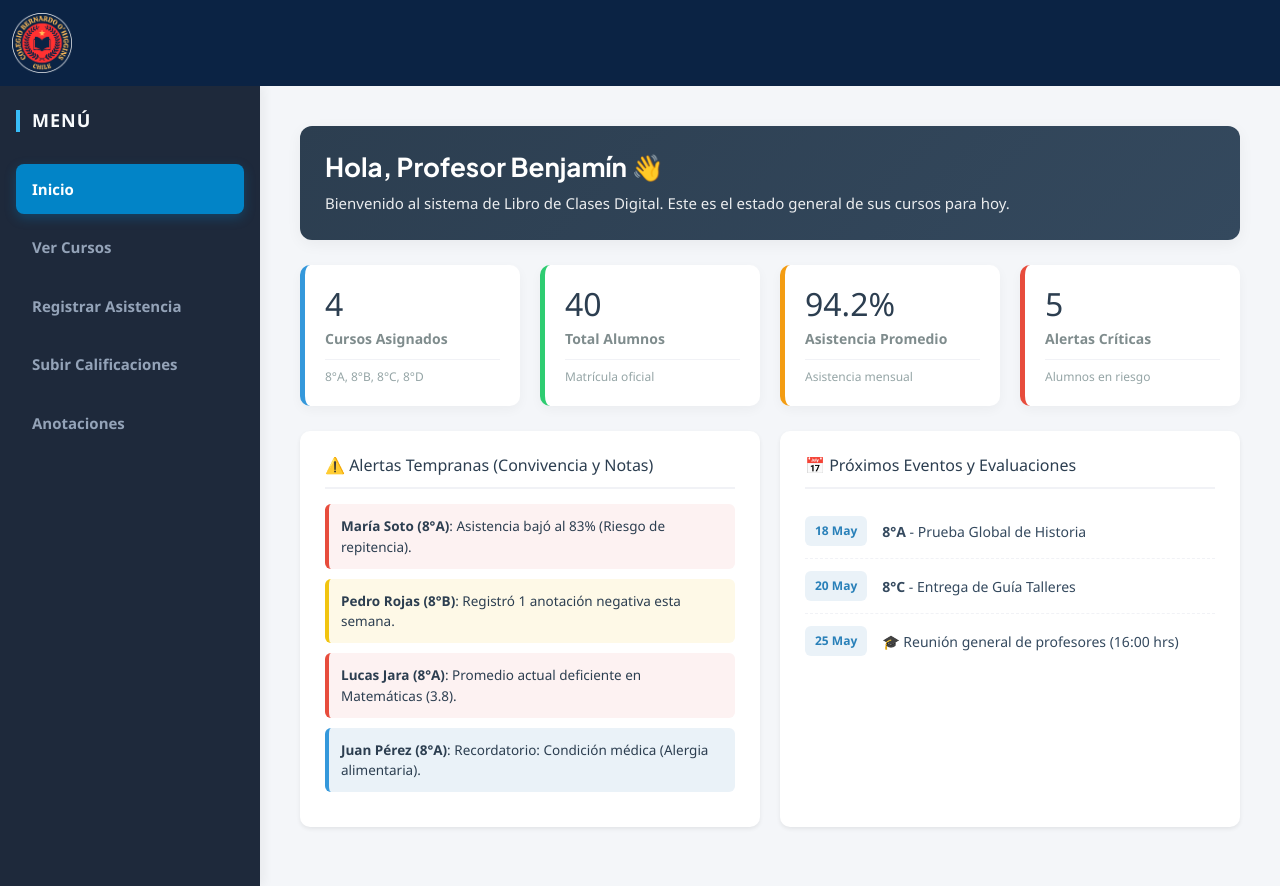
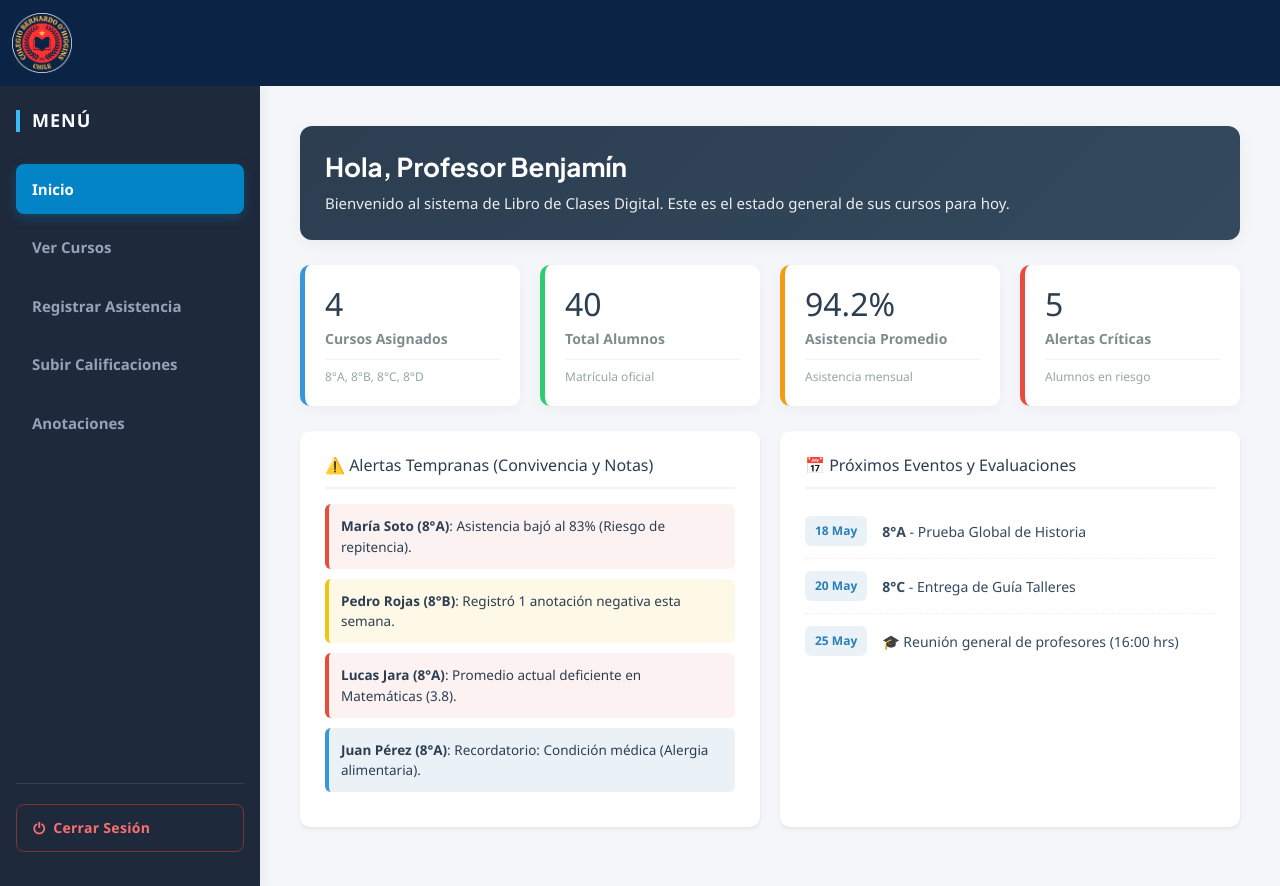
Before and after one commit to puliv/colegio-frontend, a React (Vite) app: page /dashboard in a window 1280 px wide. Built offline with nearby package versions, Linux system fonts and the light colour scheme.

Commit message:
feat: login con credenciales y cerrar sesión funcional con navegación a login

```diff
--- a/src/pages/Cursos.jsx
+++ b/src/pages/Cursos.jsx
@@ -1,16 +1,21 @@
-// src/components/Cursos.jsx
 import { useState } from "react";
 import { cursos } from "../data/datos";
 import "../styles/cursos.css";
 
 function Cursos() {
+    // Inicializa con el ID del primer curso de la lista
     const [cursoSeleccionado, setCursoSeleccionado] = useState(cursos[0]?.id);
 
-    const cursoActivo = cursos.find(c => c.id === Number(cursoSeleccionado));
+    // Encuentra el curso activo comparando los IDs de forma segura como Texto
+    const cursoActivo = cursos.find(
+        (c) => String(c.id) === String(cursoSeleccionado)
+    );
 
-    // Ordenar alumnos alfabéticamente por Apellido Paterno para la lista
-    const alumnosOrdenados = cursoActivo
-        ? [...cursoActivo.alumnos].sort((a, b) => a.apellidoPaterno.localeCompare(b.apellidoPaterno))
+    // Ordena alfabéticamente a los alumnos por Apellido Paterno
+    const alumnosOrdenados = cursoActivo?.alumnos
+        ? [...cursoActivo.alumnos].sort((a, b) =>
+                a.apellidoPaterno.localeCompare(b.apellidoPaterno)
+            )
         : [];
 
     return (
@@ -18,8 +23,9 @@ function Cursos() {
             <h2>Nómina Oficial de Cursos</h2>
             <p>Seleccione un curso del menú para desplegar la lista de alumnos.</p>
 
+            {/* Barra superior de pestañas */}
             <div className="selector-bar">
-                {cursos.map(curso => (
+                {cursos && cursos.map(curso => (
                     <button
                         key={curso.id}
                         className={`btn-tab ${cursoSeleccionado === curso.id ? "active" : ""}`}
@@ -30,7 +36,8 @@ function Cursos() {
                 ))}
             </div>
 
-            {cursoActivo && (
+            {/* Renderizado condicional de la tabla si existe el curso */}
+            {cursoActivo ? (
                 <div className="tabla-contenedor">
                     <div className="tabla-header-info">
                         <h3>Alumnos del {cursoActivo.nombre}</h3>
@@ -61,6 +68,10 @@ function Cursos() {
                         </tbody>
                     </table>
                 </div>
+            ) : (
+                <div className="alert alert-warning text-center">
+                    No se encontraron alumnos o no se ha seleccionado un curso válido.
+                </div>
             )}
         </div>
     );
--- a/src/pages/Dashboard.jsx
+++ b/src/pages/Dashboard.jsx
@@ -1,18 +1,22 @@
-// src/pages/Dashboard.jsx (Sección de Inicio)
 import { useState } from "react";
+import { useNavigate } from "react-router-dom"; // 👈 Import agregado
 import "../styles/Dashboard.css";
 import Cursos from "./Cursos";
-import Asistencia from "./Asistencia";
-import Calificaciones from "./Calificaciones";
-import Anotaciones from "./Anotaciones";
 
 function Dashboard() {
     const nombreProfesor = "Benjamín";
     const [seccion, setSeccion] = useState("inicio");
+    const navigate = useNavigate();
+
+    const handleLogout = () => {
+        navigate("/");
+    };
 
     return (
         <div className="dashboard-container">
+            {/* --- MENÚ LATERAL (SIDEBAR) --- */}
             <div className="sidebar">
+                <div className="sidebar-top">
                     <h2 className="sidebar-title">Menú</h2>
                     <button onClick={() => setSeccion("inicio")} className={seccion === "inicio" ? "active" : ""}>Inicio</button>
                     <button onClick={() => setSeccion("cursos")} className={seccion === "cursos" ? "active" : ""}>Ver Cursos</button>
@@ -21,19 +25,24 @@ function Dashboard() {
                     <button onClick={() => setSeccion("anotaciones")} className={seccion === "anotaciones" ? "active" : ""}>Anotaciones</button>
                 </div>
 
+                <div className="sidebar-footer">
+                    <button onClick={handleLogout} className="btn-logout">
+                        Cerrar Sesión
+                    </button>
+                </div>
+            </div>
+
+            {/* --- CONTENIDO PRINCIPAL DERECHO --- */}
             <div className="dashboard-content">
 
-                {/* --- SECCIÓN INICIO CON ESTADÍSTICAS --- */}
                 {seccion === "inicio" && (
                     <div className="inicio-container">
 
-                        {/* Tarjeta de Bienvenida */}
                         <div className="welcome-card">
-                            <h1>Hola, Profesor {nombreProfesor} 👋</h1>
+                            <h1>Hola, Profesor {nombreProfesor}</h1>
                             <p>Bienvenido al sistema de Libro de Clases Digital. Este es el estado general de sus cursos para hoy.</p>
                         </div>
 
-                        {/* Contenedor de Tarjetas Estadísticas (Métricas Globales) */}
                         <div className="stats-grid">
                             <div className="stat-box azul">
                                 <h3>4</h3>
@@ -57,10 +66,8 @@ function Dashboard() {
                             </div>
                         </div>
 
-                        {/* Panel de Alertas Tempranas e Información del Día */}
                         <div className="dashboard-panels-grid">
 
-                            {/* Panel Izquierdo: Alertas de Alumnos */}
                             <div className="panel-box shadow-sm">
                                 <h3>⚠️ Alertas Tempranas (Convivencia y Notas)</h3>
                                 <ul className="alert-list">
@@ -79,7 +86,6 @@ function Dashboard() {
                                 </ul>
                             </div>
 
-                            {/* Panel Derecho: Próximos Eventos / Calendario Escolar */}
                             <div className="panel-box shadow-sm">
                                 <h3>📅 Próximos Eventos y Evaluaciones</h3>
                                 <ul className="event-list">
@@ -97,17 +103,15 @@ function Dashboard() {
                                     </li>
                                 </ul>
                             </div>
-
                         </div>
 
                     </div>
                 )}
 
-                {/* Renderizado de los demás microservicios */}
                 {seccion === "cursos" && <Cursos />}
-                {seccion === "asistencia" && <Asistencia />}
-                {seccion === "calificaciones" && <Calificaciones />}
-                {seccion === "anotaciones" && <Anotaciones />}
+                {seccion === "asistencia" && <div><h2>Sección Asistencia (En desarrollo)</h2></div>}
+                {seccion === "calificaciones" && <div><h2>Sección Calificaciones (En desarrollo)</h2></div>}
+                {seccion === "anotaciones" && <div><h2>Sección Anotaciones (En desarrollo)</h2></div>}
 
             </div>
         </div>
--- a/src/pages/Login.jsx
+++ b/src/pages/Login.jsx
@@ -1,3 +1,4 @@
+import { useState } from "react";
 import { useNavigate } from "react-router-dom";
 
 import 'bootstrap/dist/css/bootstrap.min.css';
@@ -6,12 +7,27 @@ import '../styles/Login.css';
 import logoColegio from "../assets/logo-colegio.png";
 
 function Login() {
+    const navigate = useNavigate();
 
-    const navigate = useNavigate();
+    // Estados para controlar los inputs y errores
+    const [email, setEmail] = useState("");
+    const [password, setPassword] = useState("");
+    const [error, setError] = useState("");
 
     const handleSubmit = (e) => {
         e.preventDefault();
-        navigate("/dashboard");
+
+        // Credenciales oficiales asignadas
+        const correoValido = "benjamin.profesor@cbohiggins.cl";
+        const contrasenaValida = "benja2026";
+
+        // Validación limpiando espacios y asegurando minúsculas en el email
+        if (email.toLowerCase().trim() === correoValido && password === contrasenaValida) {
+            setError("");
+            navigate("/dashboard");
+        } else {
+            setError("Credenciales incorrectas. Por favor, intente de nuevo.");
+        }
     };
 
     return (
@@ -19,50 +35,55 @@ function Login() {
 
             {/* HEADER */}
             <div className="login-header">
-
                 <img
                     src={logoColegio}
                     alt="Logo Colegio"
                     className="logo"
                 />
-
                 <h1>Colegio Bernardo O’Higgins</h1>
-
                 <h3 className="login-slogan">
                     Optimización administrativa para la gestión docente
                 </h3>
-
             </div>
 
             {/* LOGIN */}
             <div className="login-card">
-
                 <h2 className="login-title">
                     Iniciar Sesión
                 </h2>
 
                 <form onSubmit={handleSubmit} className="login-form">
 
+                    {/* Mensaje de error dinámico */}
+                    {error && (
+                        <div className="alert alert-danger text-center py-2 mb-3" role="alert" style={{ fontSize: '14px' }}>
+                            {error}
+                        </div>
+                    )}
+
                     <input
                         type="email"
                         className="form-control mb-3"
                         placeholder="Correo"
+                        value={email}
+                        onChange={(e) => setEmail(e.target.value)}
+                        required
                     />
 
                     <input
                         type="password"
                         className="form-control mb-3"
                         placeholder="Contraseña"
+                        value={password}
+                        onChange={(e) => setPassword(e.target.value)}
+                        required
                     />
 
-                    <button className="btn login-button">
+                    <button type="submit" className="btn login-button w-100">
                         Ingresar
                     </button>
-
                 </form>
-
             </div>
-
         </div>
     );
 }
--- a/src/styles/Dashboard.css
+++ b/src/styles/Dashboard.css
@@ -4,6 +4,7 @@ ESTRUCTURA GENERAL (Une Barra Lateral + Contenido)
 
 .dashboard-container {
     display: flex;
+    height: 100vh; /* Cambiado a fixed height para que la sidebar no estire infinitamente */
     min-height: 100vh;
     background-color: #f4f6f9;
 }
@@ -16,8 +17,17 @@ ESTRUCTURA GENERAL (Une Barra Lateral + Contenido)
     padding: 24px 16px;
     display: flex;
     flex-direction: column;
+    justify-content: space-between; /* 🚀 NUEVO: Empuja el footer al fondo */
+    box-shadow: 4px 0 10px rgba(0, 0, 0, 0.05);
+    box-sizing: border-box;
+}
+
+/* 🚀 NUEVO: Contenedor superior para agrupar título y navegación */
+.sidebar-top {
+    display: flex;
+    flex-direction: column;
     gap: 8px;
-    box-shadow: 4px 0 10px rgba(0, 0, 0, 0.05);
+    width: 100%;
 }
 
 /* Título superior de la barra lateral */
@@ -33,8 +43,8 @@ ESTRUCTURA GENERAL (Une Barra Lateral + Contenido)
     border-left: 4px solid #38bdf8;
 }
 
-/* Botones del Menú */
-.sidebar button {
+/* Botones del Menú de navegación */
+.sidebar-top button {
     background: none;
     border: none;
     color: #94a3b8;
@@ -49,25 +59,67 @@ ESTRUCTURA GENERAL (Une Barra Lateral + Contenido)
 }
 
 /* Efecto Hover en el menú */
-.sidebar button:hover {
+.sidebar-top button:hover {
     background-color: #334155;
     color: #f8fafc;
     padding-left: 20px;
 }
 
 /* Botón del menú activo */
-.sidebar button.active {
+.sidebar-top button.active {
     background-color: #0284c7;
     color: #ffffff;
     box-shadow: 0 4px 12px rgba(2, 132, 199, 0.3);
 }
 
+.sidebar-footer {
+    width: 100%;
+    margin-top: 40px;        /* 👈 Sube el botón, ya no queda pegado al fondo */
+    padding: 20px 0 10px 0;
+    border-top: 1px solid #334155;
+}
+
+.btn-logout {
+    width: 100%;
+    background-color: transparent;
+    color: #f87171 !important;           /* 👈 Rojo suave */
+    border: 1px solid #7f3333;           /* 👈 Borde rojo oscuro discreto */
+    padding: 12px 16px;
+    text-align: left;
+    font-family: 'Segoe UI', sans-serif;
+    font-size: 14px;
+    font-weight: 600;
+    cursor: pointer;
+    border-radius: 8px;
+    transition: all 0.2s ease-in-out;
+    display: flex;
+    align-items: center;
+    gap: 8px;
+    letter-spacing: 0.3px;
+}
+
+.btn-logout::before {
+    content: "⏻";
+    font-size: 15px;
+    color: #f87171;                      /* 👈 Mismo rojo suave */
+}
+
+.btn-logout:hover {
+    background-color: #7f1d1d;          /* Rojo oscuro solo al hover */
+    color: #fca5a5 !important;
+    border-color: #7f1d1d;
+    padding-left: 20px;
+}
+
+.btn-logout:active {
+    transform: scale(0.98);
+}
 /* Contenedor del contenido derecho */
 .dashboard-content {
     flex: 1; /* Ocupa todo el espacio restante a la derecha de la barra */
     padding: 40px;
     box-sizing: border-box;
-    overflow-y: auto;
+    overflow-y: auto; /* Permite scroll individual si el contenido es largo */
 }
 
 
```
Lines whose indentation alone changed are shown as unchanged.
